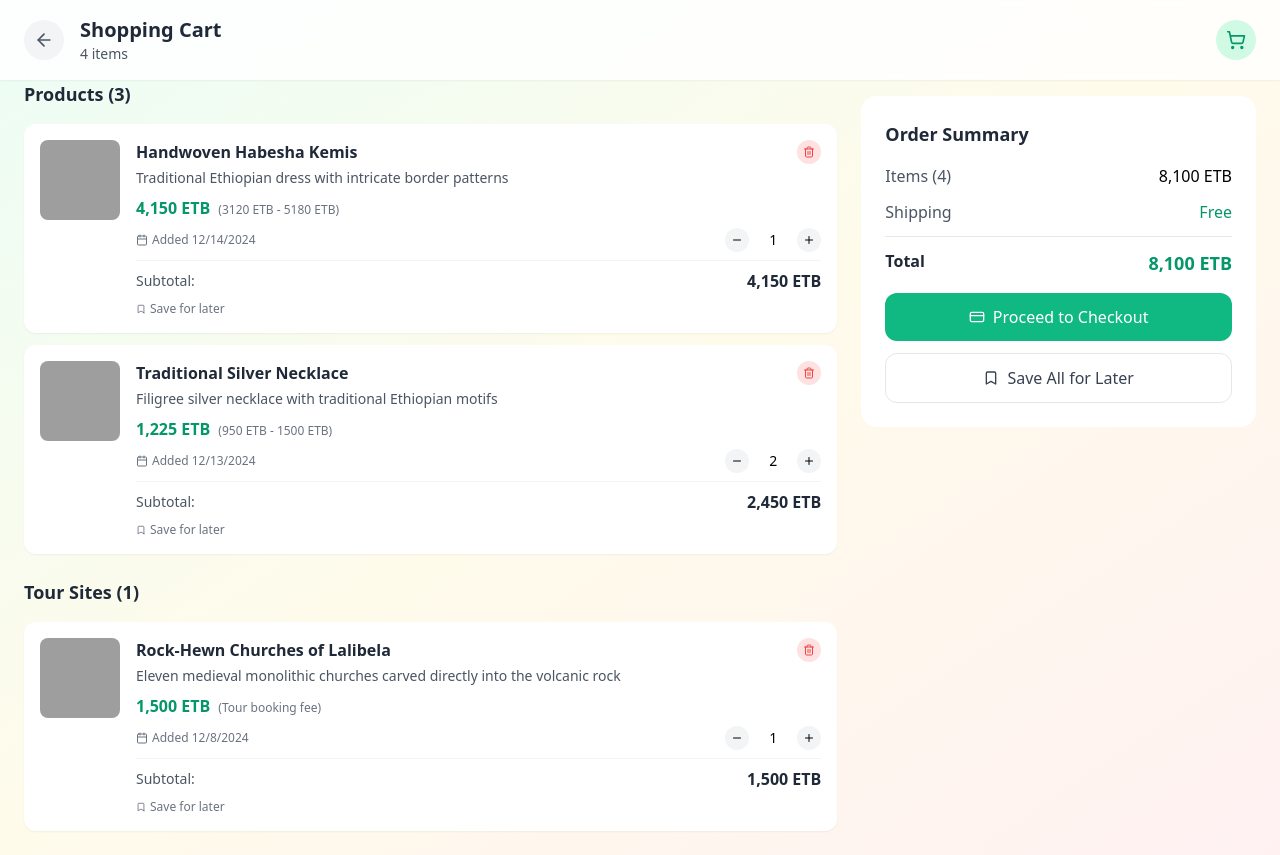
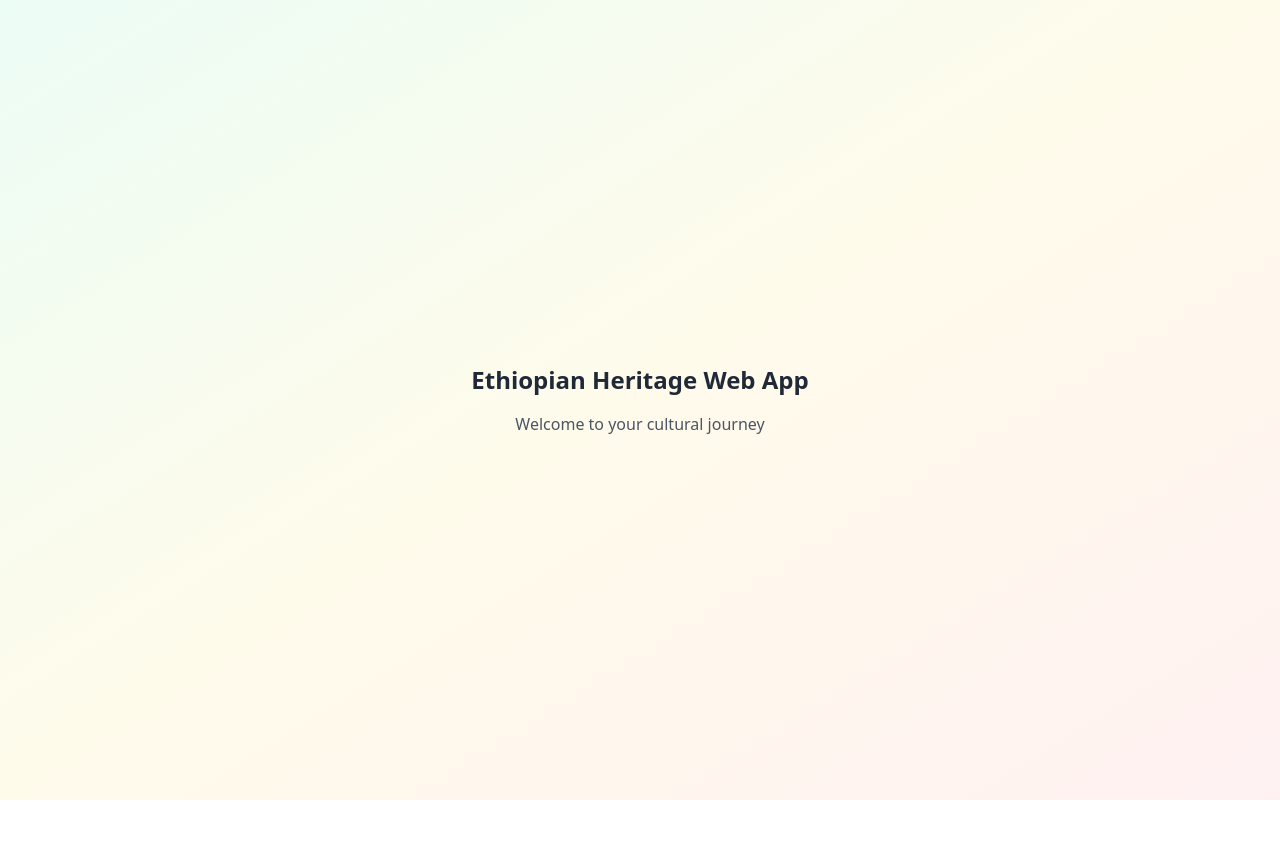
Before and after one commit to aarontaye/HERITAGE, a React (Vite) app: page / in a window 1280 px wide. After the commit the page ends 800 px from the top, so only its background shows below. Built offline with nearby package versions, Linux system fonts and the light colour scheme; grey boxes are pictures that could not be loaded.

Commit message:
Remove cart from App component

```diff
--- a/src/App.tsx
+++ b/src/App.tsx
@@ -1,31 +1,14 @@
 import React, { useState } from 'react';
-import Cart from './components/Cart';
 
 const App: React.FC = () => {
-  const [showCart, setShowCart] = useState(true);
-
-  const handleBackFromCart = () => {
-    setShowCart(false);
-    // You can add navigation logic here to show other components
-  };
-
   return (
     <div className="App">
-      {showCart ? (
-        <Cart onBack={handleBackFromCart} />
-      ) : (
-        <div className="min-h-screen bg-gradient-to-br from-emerald-50 via-amber-50 to-rose-50 flex items-center justify-center">
-          <div className="text-center">
-            <h1 className="text-2xl font-bold text-gray-800 mb-4">Welcome to the App</h1>
-            <button
-              onClick={() => setShowCart(true)}
-              className="px-6 py-3 bg-emerald-500 text-white rounded-xl font-medium hover:bg-emerald-600 transition-colors"
-            >
-              View Cart
-            </button>
-          </div>
+      <div className="min-h-screen bg-gradient-to-br from-emerald-50 via-amber-50 to-rose-50 flex items-center justify-center">
+        <div className="text-center">
+          <h1 className="text-2xl font-bold text-gray-800 mb-4">Ethiopian Heritage Web App</h1>
+          <p className="text-gray-600">Welcome to your cultural journey</p>
         </div>
-      )}
+      </div>
     </div>
   );
 };
```
